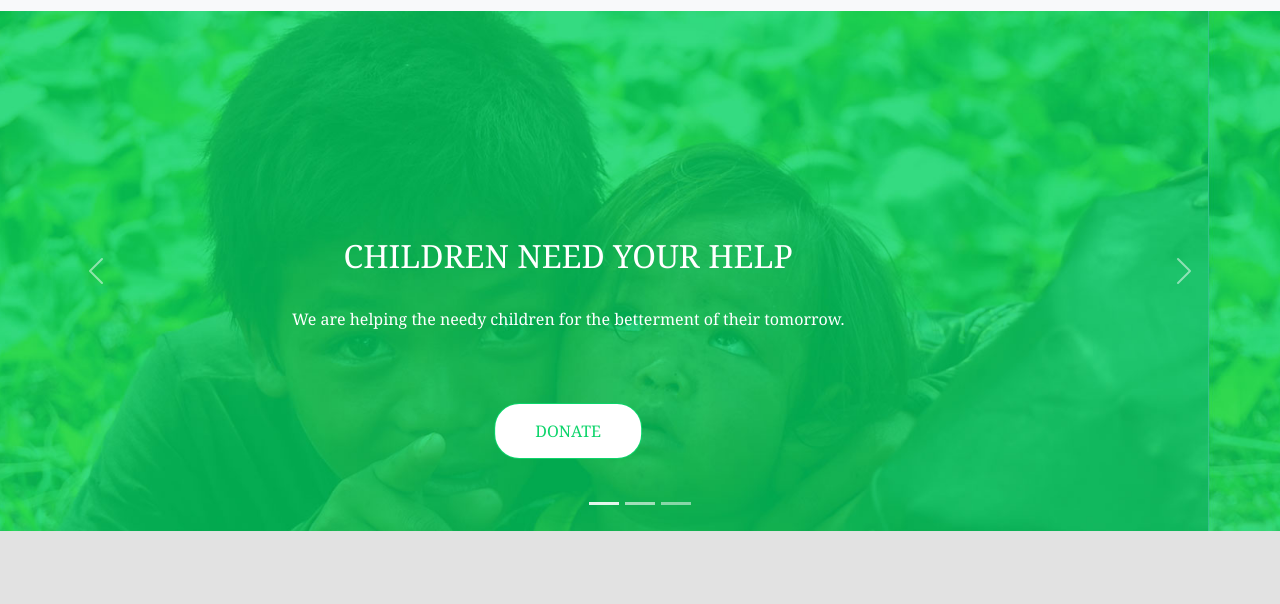
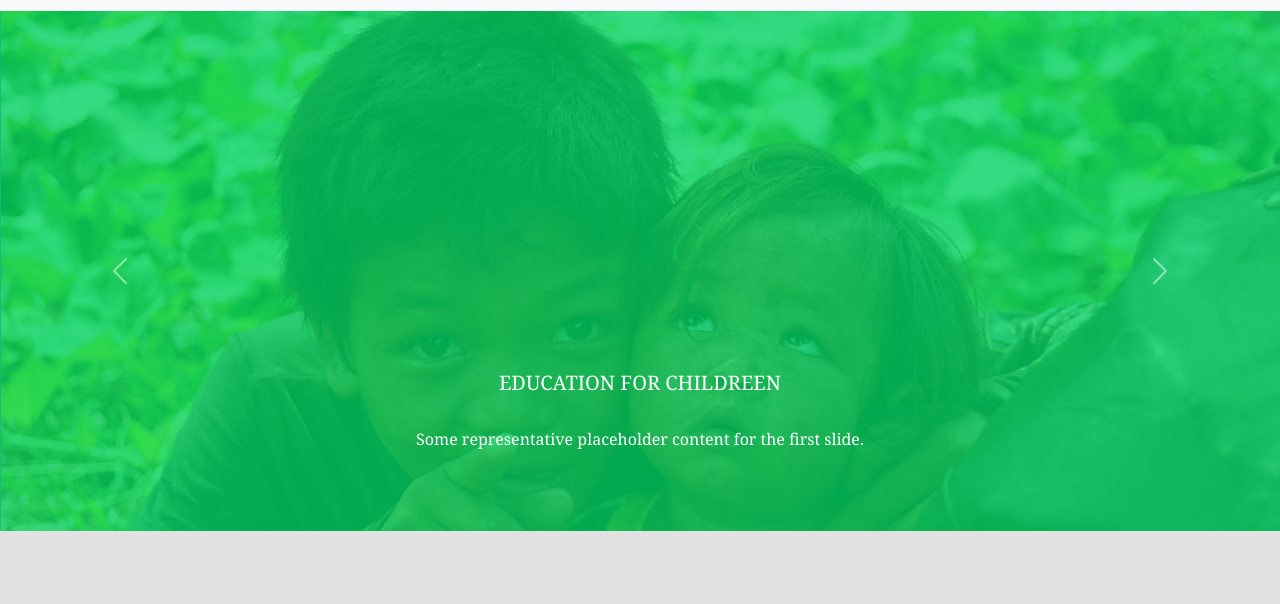
Before and after one commit to willy-progr/task, a plain HTML site: page index.html in a window 1280 px wide. Shown: the part 177-781 px from the top of the page. Drawn offline with nearby package versions, Linux system fonts and the light colour scheme.

Commit message:
add new files

```diff
--- a/index.html
+++ b/index.html
@@ -53,7 +53,7 @@
   </nav>
   <!--start of nav bar-->
   <!--start of slide section-->
-  <div id="carouselExampleCaptions" class="carousel slide" data-bs-ride="carousel">
+  <!--<div id="carouselExampleCaptions" class="carousel slide" data-bs-ride="carousel">
     <div class="carousel-indicators">
       <button type="button" data-bs-target="#carouselExampleCaptions" data-bs-slide-to="0" class="active"
         aria-current="true" aria-label="Slide 1"></button>
@@ -62,38 +62,65 @@
       <button type="button" data-bs-target="#carouselExampleCaptions" data-bs-slide-to="2"
         aria-label="Slide 3"></button>
     </div>
+    <div id="carouselExampleCaptions" class="carousel slide" data-bs-ride="carousel">
+      <div class="carousel-indicators">
+        <button type="button" data-bs-target="#carouselExampleCaptions" data-bs-slide-to="0" class="active" aria-current="true" aria-label="Slide 1"></button>
+        <button type="button" data-bs-target="#carouselExampleCaptions" data-bs-slide-to="1" aria-label="Slide 2"></button>
+        <button type="button" data-bs-target="#carouselExampleCaptions" data-bs-slide-to="2" aria-label="Slide 3"></button>
+      </div>-->
+      <div id="my-carousel" class="carousel slide" data-ride="carousel">
+     <ul class="carousel-indicators">
+       <li dat-target="#my-carousel" data-slide-to="0"class="active">
+        <li dat-target="#my-carousel" data-slide-to="1"class="active">
+          <li dat-target="#my-carousel" data-slide-to=""class="active">
+       </li>
+     </ul>
       <div class="carousel-inner">
         <div class="carousel-item active">
-        <img src="img/slide.jpg" class="d-block w-100" alt="...">
-        <div class="carousel-caption d-none d-md-block">
-          <h2>CHILDREN NEED YOUR HELP</h2>
-          <p>We are helping the needy children for the betterment of their tomorrow.</p>
-          <a href="form.html" target="_blank"><button type="button" class="btn btn-primary">DONATE</button></a>
+          <img src="slide.jpg" alt="slide" class="w-100">
+          <div class="carousel-caption">
+            <h5>EDUCATION FOR CHILDREEN</h5>
+            <p>Some representative placeholder content for the first slide.</p>
           </div>
         </div>
         <div class="carousel-item">
-        <img src="/img/slide.jpg" class="d-block w-100" alt="...">
-        <div class="carousel-caption d-none d-md-block">
-          <h2>CHILDREN NEED YOUR HELP</h2>
-          <p>We are helping the needy children for the betterment of their tomorrow.</p>
-          <a href="form.html" target="_blank"><button type="button" class="btn btn-primary">DONATE</button></a>
+          <img src="slide.jpg" class=" w-100" alt="...">
+          <div class="carousel-caption">
+            <h5>EDUCATION FOR CHILDREN</h5>
+            <p>Some representative placeholder content for the second slide.</p>
           </div>
         </div>
         <div class="carousel-item">
-        <img src="/img/slide.jpg" class="d-block w-100" alt="...">
-        <div class="carousel-caption d-none d-md-block">
-          <h2>CHILDREN NEED YOUR HELP</h2>
-          <p>We are helping the needy children for the betterment of their tomorrow</p>
-          <a href="form.html" target="blank"><button type="button" class="btn btn-primary">DONATE</button></a>
+          <img src="slide.jpg" class="d-block w-100" alt="...">
+          <div class="carousel-caption">
+            <h5>EDUCATION FOR CHILDREN</h5>
+            <p>Some representative placeholder content for the third slide.</p>
           </div>
         </div>
+      </div>
+      <!--indicators-->
+      <a class="carousel-control-prev" data-slide="prev">
+        <span class="carousel-control-prev-icon"></span>
+      </a>
+      <a class="carousel-control-next" data-slide="next">
+        <span class="carousel-control-next-icon"></span>
+      </a>
+
+     <!-- <button class="carousel-control-prev" type="button" data-bs-target="#carouselExampleCaptions"  data-bs-slide="prev">
+        <span class="carousel-control-prev-icon" aria-hidden="true"></span>
+        <span class="visually-hidden">Previous</span>
+      </button>
+      <button class="carousel-control-next" type="button" data-bs-target="#carouselExampleCaptions"  data-bs-slide="next">
+        <span class="carousel-control-next-icon" aria-hidden="true"></span>
+        <span class="visually-hidden">Next</span>
+      </button>
     </div>
     <button class="carousel-control-prev" type="button" data-bs-target="#carouselExampleCaptions" data-bs-slide="prev">
       <span class="carousel-control-prev-icon"></span>
     </button>
     <button class="carousel-control-next" type="button" data-bs-target="#carouselExampleCaptions" data-bs-slide="next">
       <span class="carousel-control-next-icon"></span>
-    </button>
+    </button>-->
   </div>
   <!--end of slide section-->
   <!--start vision section-->
@@ -140,7 +167,7 @@
   <div class="container">
     <div class="row">
       <div class="col-md" style="background-color: white; margin: 12px; height: 600px; border-radius: 8px;">
-        <img src="img/events_single_two.jpg" class="card-img-top" alt="...">
+        <img src="events_single_two.jpg" class="card-img-top" alt="...">
         <div class="card-body">
           <h4 class="card-text">Education for children</h4>
           <p>We are having a fundraising program on 8<sup>th</sup>March to promote
@@ -154,7 +181,7 @@
         </div>
       </div>
       <div class="col-md" style="background-color: white; margin: 12px; height: 600px; border-radius: 8px">
-        <img src="img/our_cuauses_one.jpg" class="card-img-top" alt="...">
+        <img src="events_single_one.jpg" class="card-img-top" alt="...">
         <div class="card-body">
           <h4 class="card-text">Counseling</h4>
           <p>We are having a counseling program on 18<sup>th</sup>March to promote
@@ -169,7 +196,7 @@
         </div>
       </div>
       <div class="col-md" style="background-color: white; margin: 12px; height: 600px; border-radius: 8px">
-        <img src="img/our_cuauses_three.jpg" class="card-img-top" alt="...">
+        <img src="our_cuauses_three.jpg" class="card-img-top" alt="...">
         <div class="card-body">
           <h4 class="card-text">Cloth Drive</h4>
           <p>On 23<sup>rd</sup>March we are oraganising a cloth drive where individuals can
@@ -189,7 +216,7 @@
     <p>
       <iframe src="https://www.google.com/maps/embed?pb=!1m18!1m12!1m3!1d31909.09178368863!2d36.92507061633186!3d-1.3946090845830486!2m3!1f0!2f0!3f0!3m2!1i1024!2i768!4f13.1!3m3!1m2!1s0x182f0cbacece98af%3A0xc2ccf49144421d51!2sMlolongo!5e0!3m2!1sen!2ske!4v1614539823424!5m2!1sen!2ske"
        width="500"
-       height="400" style="border:0;" allowfullscreen="" loading="lazy"></iframe>
+       height="400" style="border:1;" allowfullscreen="" loading="lazy"></iframe>
     </p>
   </div>
   <!-- End of activity section-->
```
Also changed, not shown: events_single_one.jpg (added), events_single_three.jpg (added), events_single_two.jpg (added), our_cuauses_one.jpg (added), our_cuauses_three.jpg (added), our_cuauses_two.jpg (added), slide.jpg (added). Lines whose indentation alone changed are shown as unchanged.
